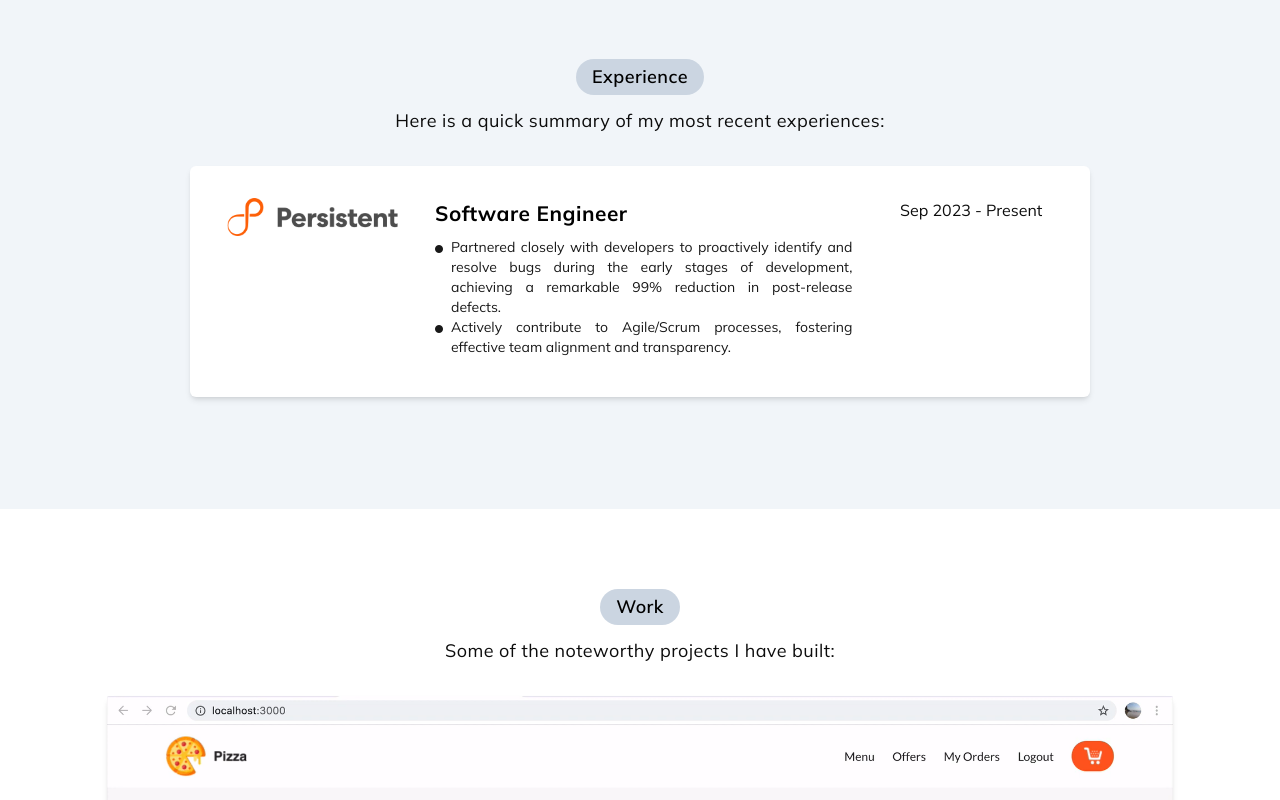
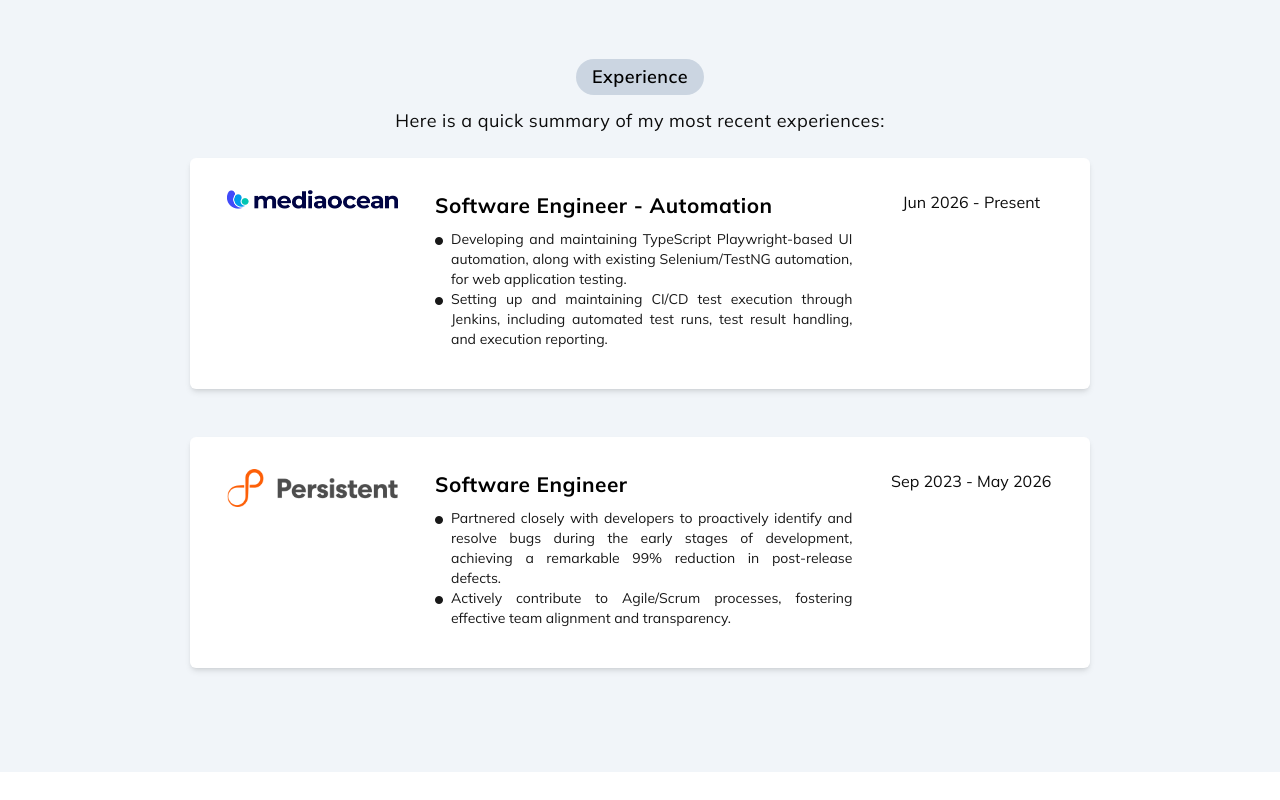
Before and after one commit to akshat-jnn/Personal-Portfolio, a website built with Vite: page index.html in a window 1280 px wide. Shown: the part 1160-1960 px from the top of the page. Built offline with nearby package versions, Linux system fonts and the light colour scheme; files whose address does not match are found by name; a web font is replaced by a local one.

Commit message:
updated with recent exp

```diff
--- a/index.html
+++ b/index.html
@@ -71,7 +71,7 @@
             class="font-mullish font-bold text-[17px] bg-black text-white py-2 px-4 rounded-xl hover:bg-slate-700 transition-all ease-linear duration-150 tracking-wide"
           >
             <a
-              href="/File-download/Akshat_Jain_SWE.pdf"
+              href="/File-download/FAANGPath_Simple_Template (2).pdf"
               download="Akshat Jain Resume"
             >
               CV</a
@@ -99,9 +99,9 @@
               class="font-mullish text-gray-700 tablet:max-w-[75%] text-justify"
             >
               I’m a Software Engineer skilled in React.js and Node.js, with a
-              strong background in Software Testing (Automation). I specialize
-              in crafting exceptional digital experiences, driven by a passion
-              for innovative solutions that remains as fresh as ever.
+              strong background in Software Test Automation. I specialize in
+              crafting exceptional digital experiences, driven by a passion for
+              innovative solutions that remains as fresh as ever.
             </p>
           </div>
 
@@ -364,7 +364,62 @@
           Here is a quick summary of my most recent experiences:
         </p>
       </div>
-      <div class="flex py-8 flex-col justify-center items-center">
+      <div class="flex py-6 flex-col justify-center items-center">
+        <div
+          class="flex sm:flex-row flex-col bg-white sm:max-w-[900px] py-8 sm:px-4 px-8 mx-6 gap-2 sm:gap-4 sm:justify-between justify-center shadow-md rounded-md"
+        >
+          <!-- company Logo -->
+          <div class="sm:w-[25%]">
+            <img
+              src="/images/Mediaocean2021.png"
+              alt="company_logo"
+              loading="lazy"
+              class="sm:mx-auto sm:w-[80%] w-28"
+            />
+          </div>
+
+          <div
+            class="flex sm:flex-row flex-col-reverse sm:gap-4 sm:justify-between sm:w-[75%] justify-center"
+          >
+            <!-- Role & Description -->
+            <div class="sm:w-[67%]">
+              <h2 class="font-mullish font-bold text-[1.3rem] tracking-wide">
+                Software Engineer - Automation
+              </h2>
+
+              <div class="py-2">
+                <ul class="font-mullish opacity-90 text-sm">
+                  <div class="flex gap-2">
+                    <i class="fa-solid fa-circle text-[8px] pt-2"></i>
+                    <li class="text-justify">
+                      Developing and maintaining TypeScript Playwright-based UI
+                      automation, along with existing Selenium/TestNG
+                      automation, for web application testing.
+                    </li>
+                  </div>
+                  <div class="flex gap-2">
+                    <i class="fa-solid fa-circle text-[8px] pt-2"></i>
+                    <li class="text-justify">
+                      Setting up and maintaining CI/CD test execution through
+                      Jenkins, including automated test runs, test result
+                      handling, and execution reporting.
+                    </li>
+                  </div>
+                </ul>
+              </div>
+            </div>
+
+            <!-- Time period -->
+            <div class="sm:w-[33%]">
+              <p class="sm:text-center font-mullish opacity-95">
+                Jun 2026 - Present
+              </p>
+            </div>
+          </div>
+        </div>
+      </div>
+
+      <div class="flex py-6 flex-col justify-center items-center">
         <div
           class="flex sm:flex-row flex-col bg-white sm:max-w-[900px] py-8 sm:px-4 px-8 mx-6 gap-2 sm:gap-4 sm:justify-between justify-center shadow-md rounded-md"
         >
@@ -412,7 +467,7 @@
             <!-- Time period -->
             <div class="sm:w-[33%]">
               <p class="sm:text-center font-mullish opacity-95">
-                Sep 2023 - Present
+                Sep 2023 - May 2026
               </p>
             </div>
           </div>
```
Also changed, not shown: images/Mediaocean2021.png (added), 2 other files.
